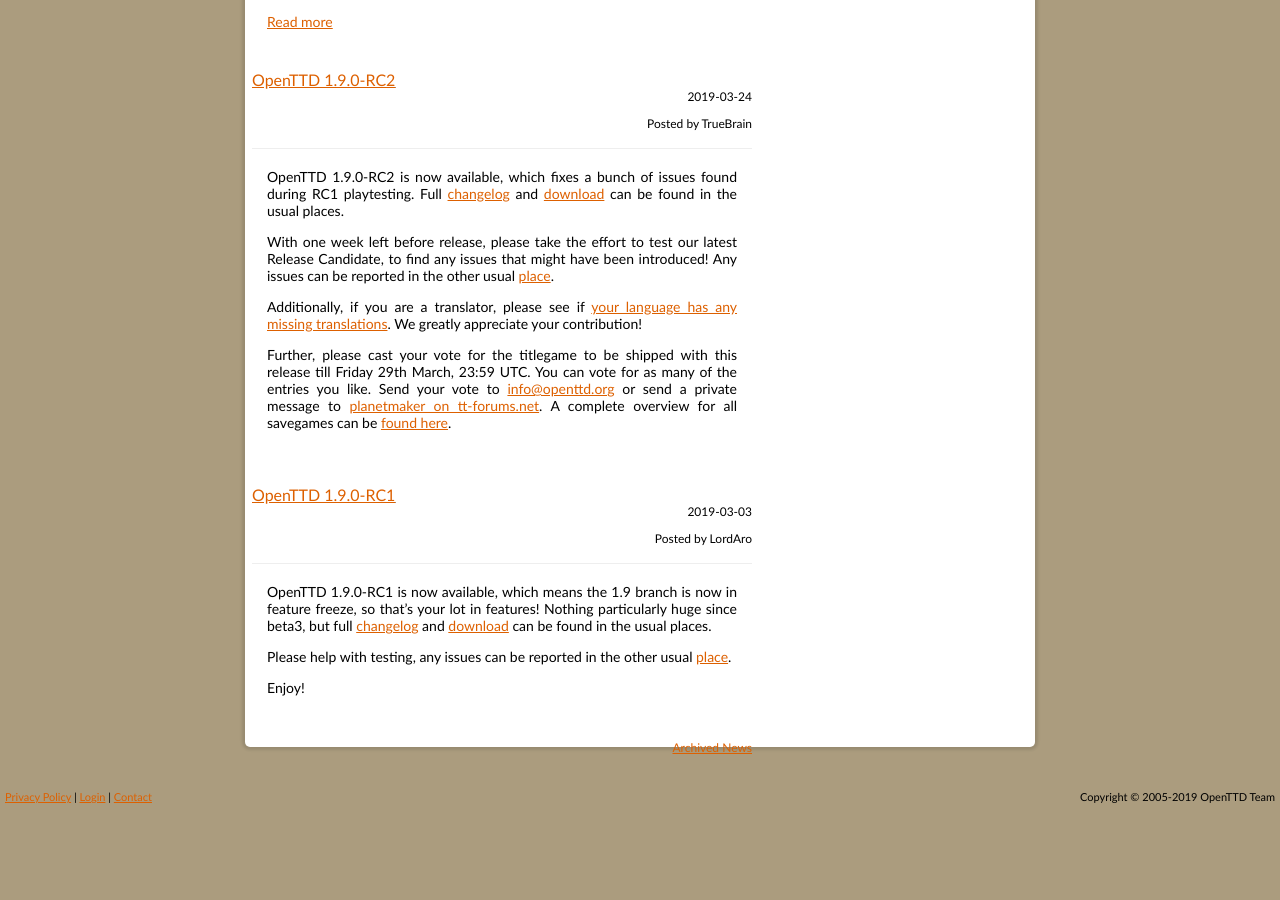
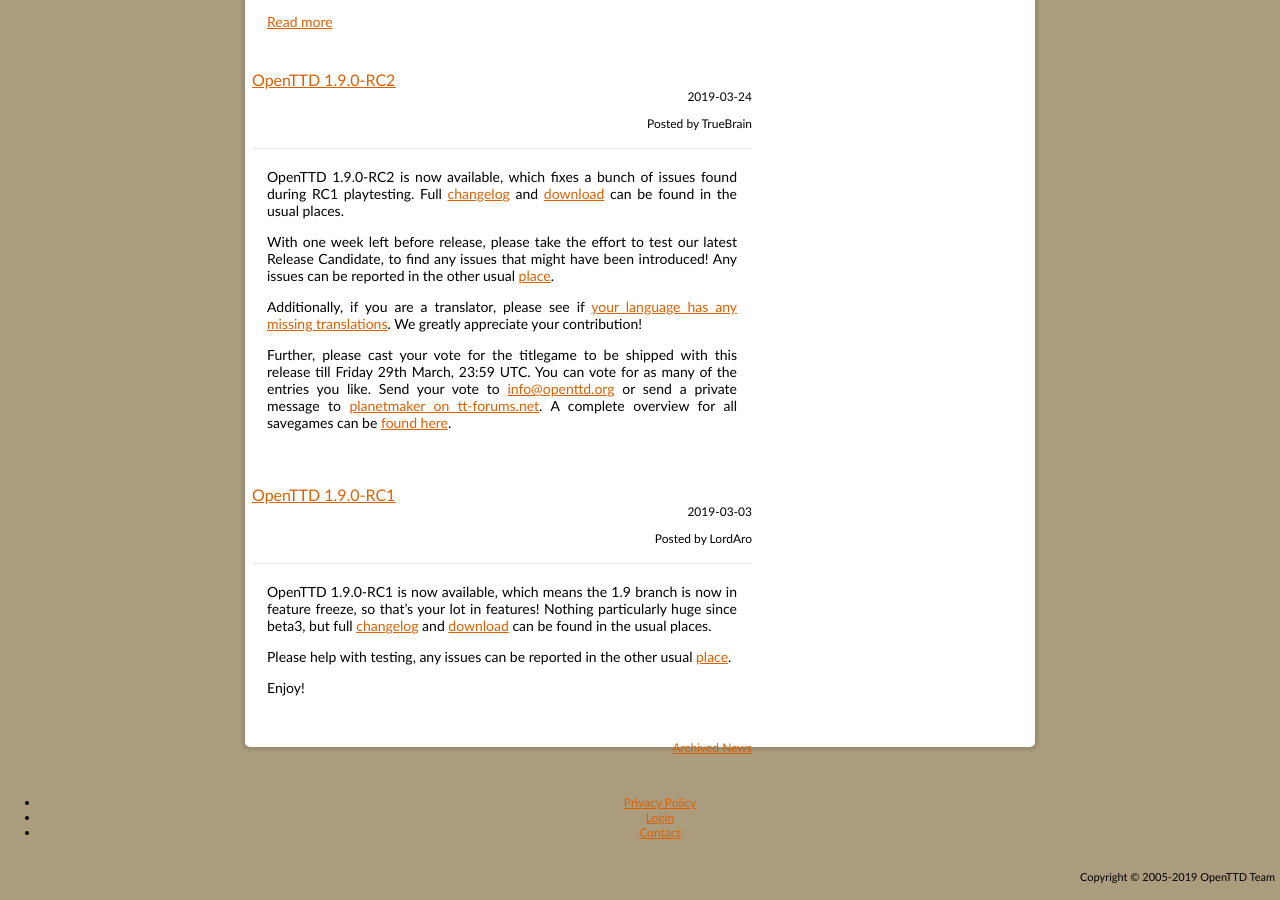
Before and after one commit to OpenTTD/website, a Jekyll site: the page built from pages/index.html, in a window 1280 px wide and 900 px high, scrolled down 1178 px. Built offline with Jekyll 4.4.1, drawn with Linux system fonts in a browser that asks for light colours; before the commit the page ends 1987 px from its top, so only the background shows below that.

Commit message:
Change: footer of the pages, link list is a list, copyright note is a paragraph

```diff
--- a/_layouts/default.html
+++ b/_layouts/default.html
@@ -59,16 +59,15 @@
         <main id="content-main">
             {{ content }}
         </main>
+        <footer>
             <div id="content-bottom">
-                <div id="content-bottom-links">
-                    <a href="{{ site.baseurl }}/policy.html">Privacy Policy</a> |
-                    <a href="https://account.openttd.org/en/login">Login</a> |
-                    <a href="{{ site.baseurl }}/contact.html">Contact</a>
-                </div>
-                <div id="content-bottom-copyright">
-                    Copyright &copy; 2005-{{ site.time | date: '%Y' }} OpenTTD Team
-                </div>
+                <ul>
+                    <li><a href="{{ site.baseurl }}/policy.html">Privacy Policy</a></li>
+                    <li><a href="https://account.openttd.org/en/login">Login</a></li>
+                    <li><a href="{{ site.baseurl }}/contact.html">Contact</a></li>
+                </ul>
+                <p id="content-bottom-copyright">Copyright &copy; 2005-{{ site.time | date: '%Y' }} OpenTTD Team</p>
             </div>
-        </div>
+        </footer>
     </body>
 </html>
```
